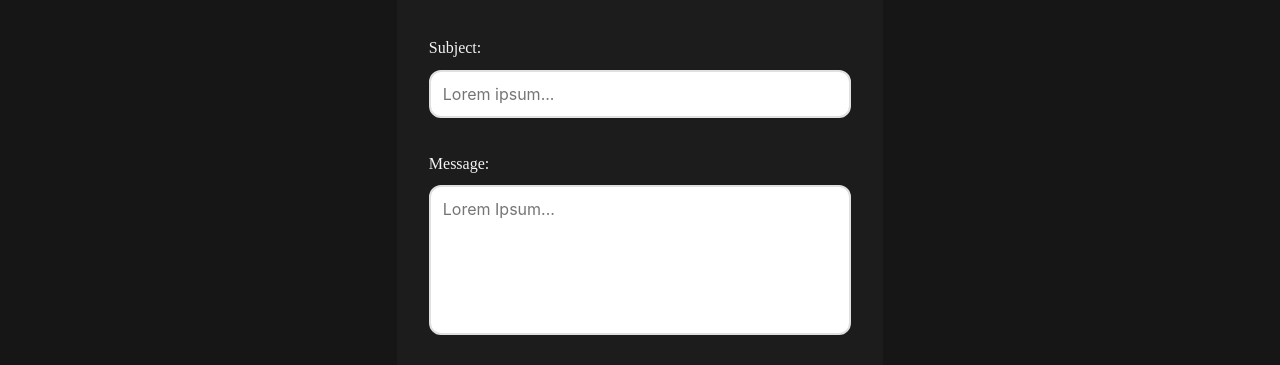
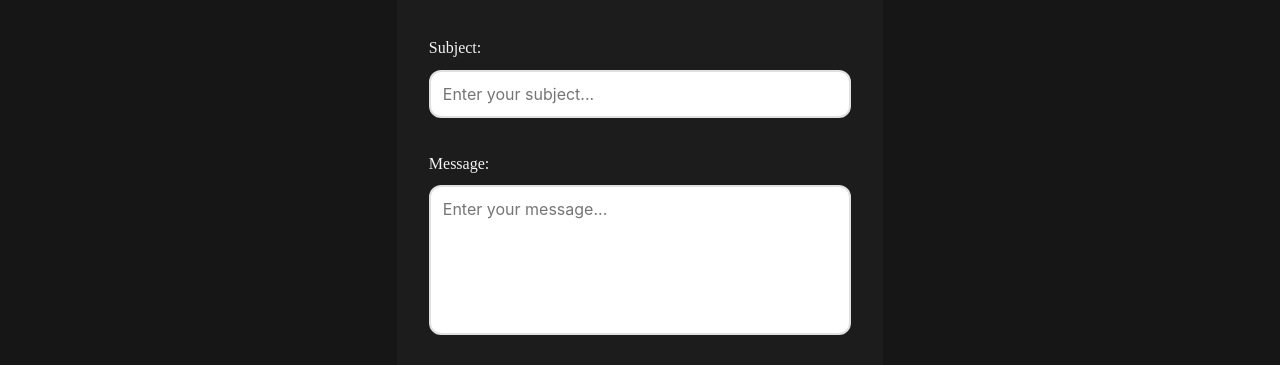
Before and after one commit to Niccar95/Portfolio-React, a React (Vite) app: page /contact in a window 1280 px wide. Shown: the part 199-564 px from the top of the page. Built offline with nearby package versions, Linux system fonts and the light colour scheme; some icons are missing; a web font is replaced by a local one.

Commit message:
added swedish translation to contact page

```diff
--- a/src/components/ContactForm.tsx
+++ b/src/components/ContactForm.tsx
@@ -1,7 +1,9 @@
 import { FormEvent, useRef, useState } from "react";
 import emailjs from "../../emailjsConfig";
+import { useTranslation } from "react-i18next";
 
 export const ContactForm = () => {
+  const { t } = useTranslation();
   const [subject, setSubject] = useState<string>("");
   const [message, setMessage] = useState<string>("");
   const [isLoading, setIsLoading] = useState<boolean>(false);
@@ -27,7 +29,10 @@ export const ContactForm = () => {
       }
     } catch (error) {
       console.error(error, "Failed to send message.");
-      setError("There was an error sending the email. Please try again.");
+      const e = error as Error;
+      setError(
+        e.message || "There was an error sending the email. Please try again."
+      );
     } finally {
       setIsLoading(false);
     }
@@ -36,9 +41,9 @@ export const ContactForm = () => {
   return (
     <article className="formCard">
       <form ref={form} onSubmit={handleSubmit}>
-        <h2 className="contactHeading desktop">Contact Me</h2>
+        <h2 className="contactHeading desktop">{t("contact.heading")}</h2>
         <label>
-          Subject:
+          {t("contact.labels.subject")}
           <input
             type="text"
             className="textArea"
@@ -46,27 +51,31 @@ export const ContactForm = () => {
             value={subject}
             onChange={(e) => setSubject(e.target.value)}
             required
-            placeholder="Lorem ipsum..."
+            placeholder={t("contact.placeholders.subject")}
           />
         </label>
 
         <label>
-          Message:
+          {t("contact.labels.message")}
           <textarea
             value={message}
             name="message"
             onChange={(e) => setMessage(e.target.value)}
             required
-            placeholder="Lorem Ipsum..."
+            placeholder={t("contact.placeholders.message")}
           />
         </label>
 
         <button type="submit">
           <i className="bi bi-send"></i>
-          {isLoading ? "Sending..." : "Send"}
+          {isLoading
+            ? `${t("contact.button.sending")}`
+            : `${t("contact.button.send")}`}
         </button>
-        {success && <p>Email sent successfully!</p>}
-        {error && <p>{error}</p>}
+        {success && <p>{t("contact.notifications.success")}</p>}
+        {error && (
+          <p>{t("contact.notifications.error", { errorMessage: error })}</p>
+        )}
       </form>
     </article>
   );
--- a/src/locales/en.json
+++ b/src/locales/en.json
@@ -28,5 +28,25 @@
        "paragraph1": "I'm a frontend developer with a background in education. Before diving into tech, I spent over eight years working in schools and preschools, with three of those years as a preschool teacher.",
        "paragraph2": "That experience shaped my ability to communicate, adapt, think creatively, and collaborate in a team—skills that now help me build intuitive and engaging web experiences. I'm passionate about design, accessibility, and modular development. I love crafting clean, efficient, and dynamic interfaces. My tech stack includes HTML, CSS, JavaScript, and TypeScript, and I’ve worked with React and Vue.js.",
        "paragraph3": "Recently, I’ve been expanding my knowledge in Next.js, Sanity CMS, Headless CMS solutions, and Node.js to become a more well-rounded developer. I thrive in team environments where ideas flow and collaboration leads to great solutions. Whether it’s refining UI/UX, optimizing performance, or exploring new tech, I’m always eager to learn and contribute!"
+      },
+      "contact": {
+        "heading": "Contact Me",
+        "labels": {
+          "subject": "Subject:",
+          "message": "Message:"
+        },
+        "placeholders": {
+          "subject": "Enter your subject...",
+          "message": "Enter your message..."
+        },
+        "button": {
+          "sending": "Sending...",
+          "send": "Send"
+        },
+        "notifications": {
+          "success": "Email sent successfully!",
+          "error": "There was an error sending the email: {{errorMessage}}. Please try again."
+
+        }
       }
   }
--- a/src/locales/sv.json
+++ b/src/locales/sv.json
@@ -24,11 +24,30 @@
       "linkedin": "LinkedIn",
       "copyright": "© {{year}} Nicolas Carrasco"
     },
-
     "about": {
       "heading": "Om Mig",
       "paragraph1": "Jag är en frontend-utvecklare med en bakgrund inom utbildning. Innan jag gick in i teknikvärlden arbetade jag över åtta år i skolor och förskolor, varav tre år som förskollärare.",
       "paragraph2": "Den erfarenheten formade min förmåga att kommunicera, anpassa mig, tänka kreativt och samarbeta i team – färdigheter som nu hjälper mig att skapa intuitiva och engagerande webbupplevelser. Jag brinner för design, tillgänglighet och modulär utveckling. Jag älskar att skapa rena, effektiva och dynamiska gränssnitt. Min tekniska stack inkluderar HTML, CSS, JavaScript och TypeScript, och jag har arbetat med React och Vue.js.",
       "paragraph3": "På senare tid har jag utökat mina kunskaper inom Next.js, Sanity CMS, Headless CMS-lösningar och Node.js för att bli en mer allsidig utvecklare. Jag trivs i teammiljöer där idéer flödar och samarbete leder till fantastiska lösningar. Oavsett om det handlar om att förfina UI/UX, optimera prestanda eller utforska ny teknik, är jag alltid ivrig att lära mig och bidra!"
+    },
+      "contact": {
+        "heading": "Kontakta Mig",
+        "labels": {
+          "subject": "Ämne:",
+          "message": "Meddelande:"
+        },
+        "placeholders": {
+          "subject": "Ange ditt ämne...",
+          "message": "Ange ditt meddelande..."
+        },
+        "button": {
+          "sending": "Skickar...",
+          "send": "Skicka"
+        },
+        "notifications": {
+          "success": "E-post skickades framgångsrikt!",
+          "error": "Det uppstod ett fel vid skickandet av e-post: {{errorMessage}}. Försök igen."
+
         }
       }
+}
--- a/src/styles/_wrappers.scss
+++ b/src/styles/_wrappers.scss
@@ -51,7 +51,6 @@
 
 
 .aboutWrapper {
-
     @include desktop() {
         display: flex;
         justify-content: center;
@@ -61,6 +60,7 @@
         width: 100%;
         height: 300px;
         margin-bottom: 1.5rem;
+        border-radius: 2rem;
 
         @include desktop() {
             width: 300px;
@@ -73,6 +73,7 @@
             width: 100%;
             height: 100%;
             object-fit: cover;
+            border-radius: 2rem;
         }
     }
 
--- a/src/styles/index.scss
+++ b/src/styles/index.scss
@@ -78,14 +78,18 @@ main {
 
   .projectsHeading {
     margin-bottom: 1.5rem;
-    margin-left: 1.5rem;
+    border-bottom: solid white 1px;
+
+    @include desktop() {
+      border: none;
+    }
 
   }
 
   .aboutHeadingMobile {
     display: block;
-    margin-left: 1.5rem;
     margin-bottom: 1.5rem;
+    border-bottom: solid white 1px;
 
     @include desktop() {
       display: none;
@@ -104,8 +108,8 @@ main {
 
 .contactHeading.mobile {
   display: block;
-  margin-left: 1.5rem;
   margin-bottom: 1.5rem;
+  border-bottom: solid white 1px;
 
   @include desktop() {
       display: none;
```
Lines whose indentation alone changed are shown as unchanged.
